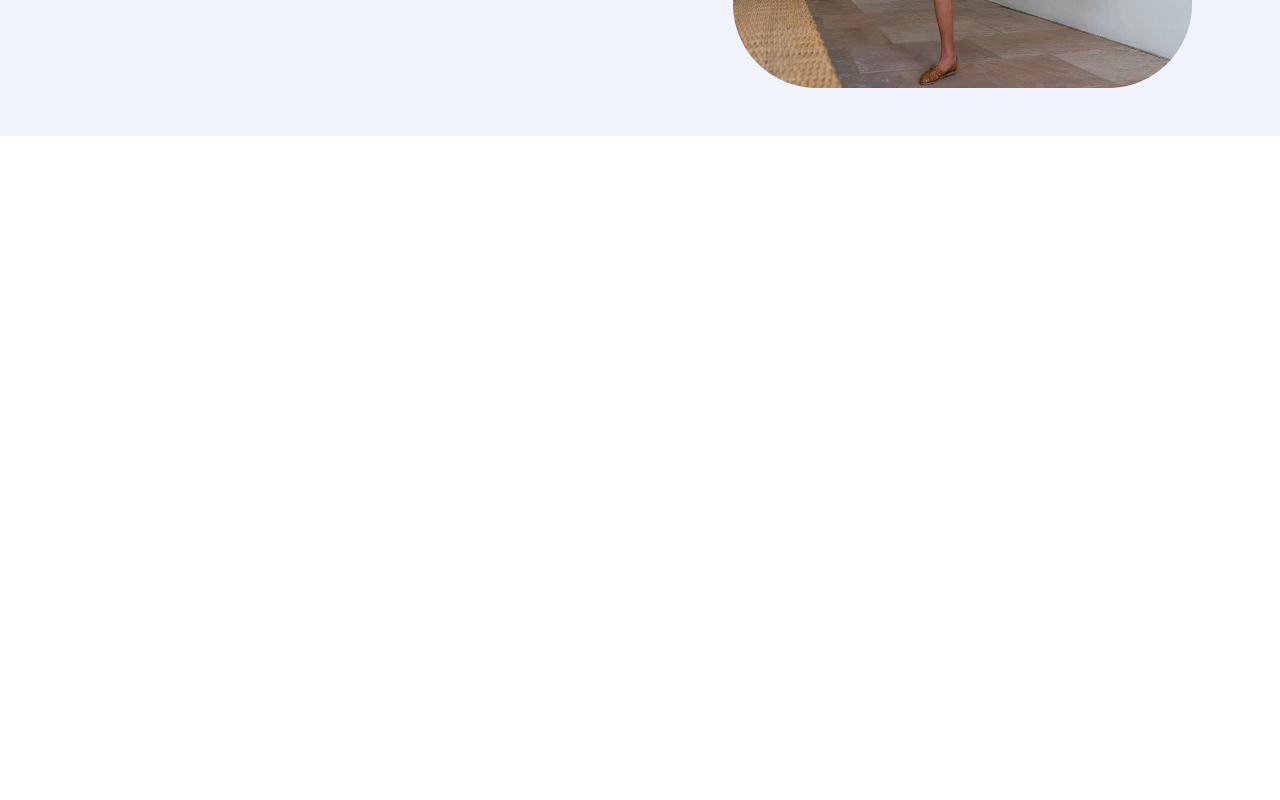
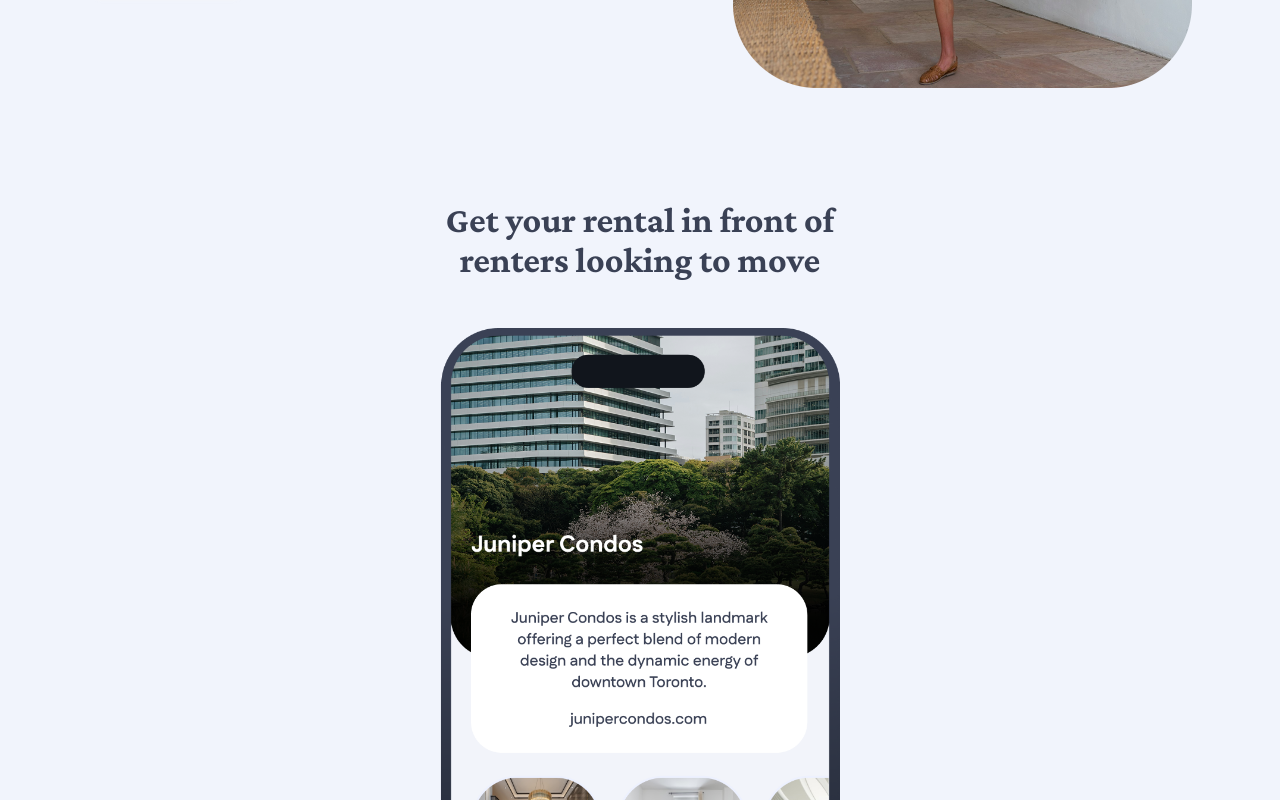
Before and after one commit to Cradle-CX/Gatherly-Website, a React (Vite) app: page / in a window 1280 px wide. Shown: the part 480-1280 px from the top of the page. Before the commit the page ends 800 px from the top, so only its background shows below. Built offline with nearby package versions, Linux system fonts and the light colour scheme.

Commit message:
Completed the Third Header

```diff
--- a/src/App.jsx
+++ b/src/App.jsx
@@ -1,7 +1,7 @@
 import './index.css'
 import Header from './components/Header'
 import Hero1 from './components/Hero1'
-
+import Hero2 from './components/Hero2';
 
 import '@fontsource/crimson-pro/400.css'; // Regular
 import '@fontsource/crimson-pro/700.css'; // Bold
@@ -12,6 +12,7 @@ function App() {
     <>
       <Header />
       <Hero1 />
+      <Hero2 />
 
     </>
   )
--- a/src/components/Hero1.jsx
+++ b/src/components/Hero1.jsx
@@ -12,7 +12,7 @@ const Hero1 = () => {
           deals on Gatherly
         </h1>
 
-        <button className="btn bg-[#3A4155] text-white rounded-[12px] px-6 py-3 text-sm font-medium">
+        <button className="btn bg-[#3A4155] text-white h-12 rounded-[12px] px-6 py-3 text-sm font-medium">
           Join as a partner
         </button>
       </div>
--- /dev/null
+++ b/src/components/Hero2.jsx
@@ -0,0 +1,27 @@
+import phoneMockup from '../assets/PhoneMockup.png';
+
+
+
+const Hero2 = () => {
+  return (
+    <section className="bg-[#F1F4FC] py-16 px-4 text-center">
+      {/* Heading */}
+      <h2 className="text-2xl md:text-4xl font-bold text-[#3A4155] crimson mb-12">
+        Get your rental in front of <br />
+        renters looking to move
+      </h2>
+
+
+      <div className="flex justify-center">
+        <img
+          src={phoneMockup}
+          alt="Phone mockup displaying rental listing"
+          className="w-[300px] md:w-[360px] lg:w-[400px] object-contain"
+        />
+      </div>
+
+    </section >
+  )
+}
+
+export default Hero2
```
Also changed, not shown: src/assets/PhoneMockup.png (added).
